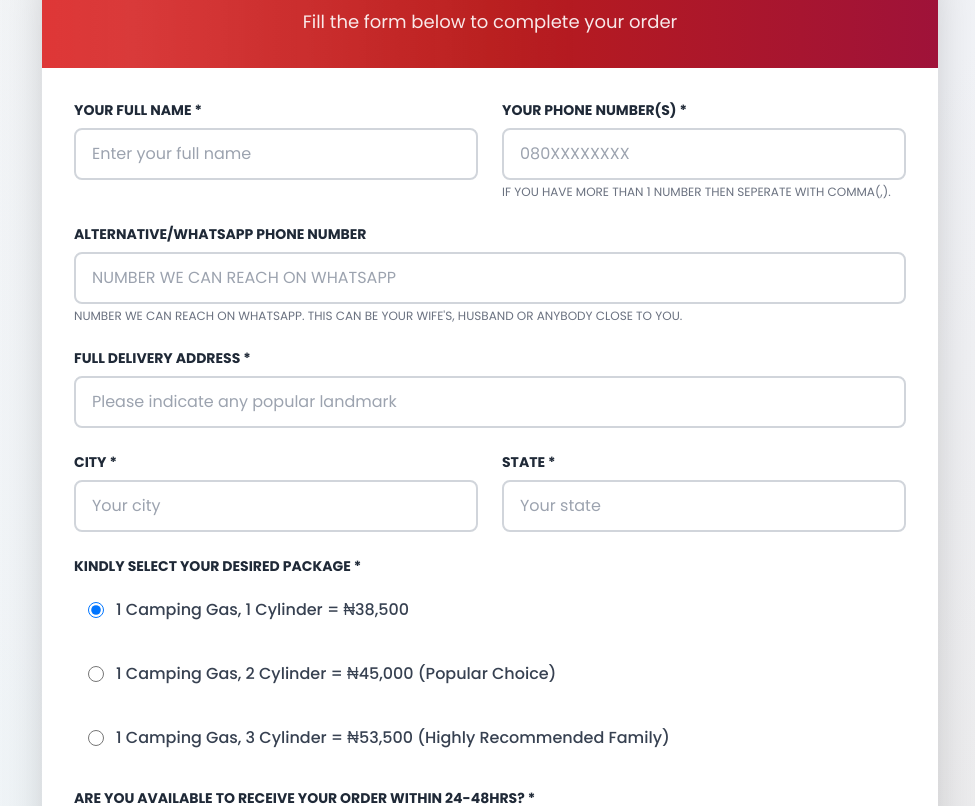
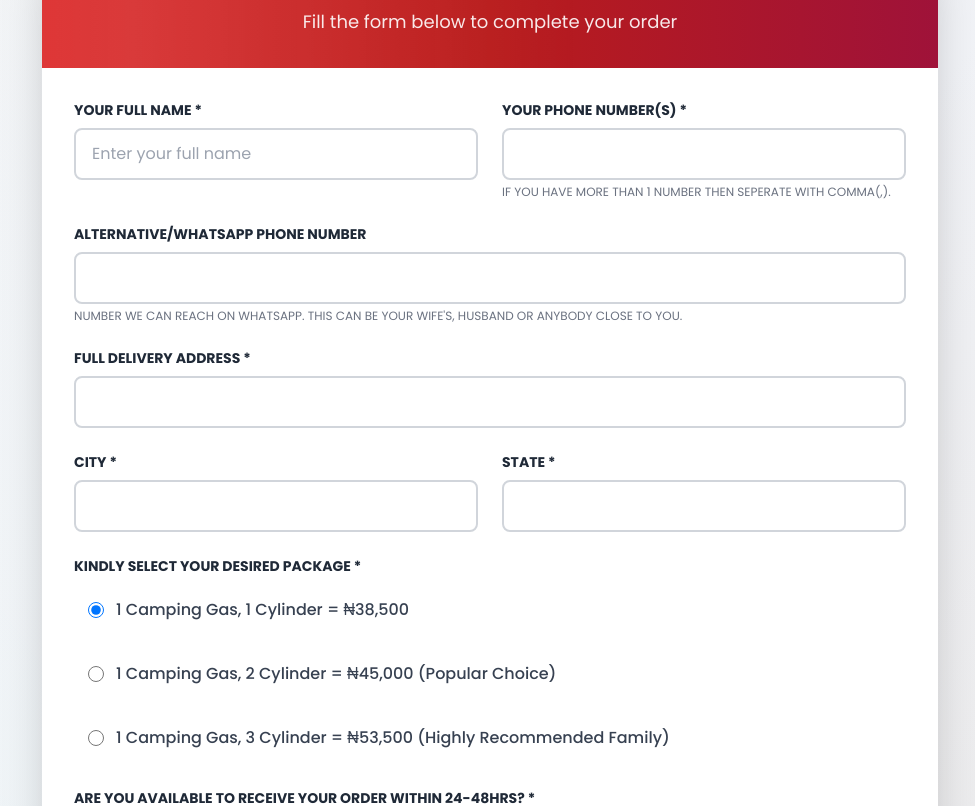
Before and after one commit to jayy-cyberr/Myoreva, a React (Vite) app: page /camp-gas in a window 1280 px wide. Shown: the part 5800-6606 px from the top of the page, without its empty margins (150-1125 px from the left). Built offline with nearby package versions, Linux system fonts and the light colour scheme.

Commit message:
homep update

```diff
--- a/src/pages/CampGasLandingPage.tsx
+++ b/src/pages/CampGasLandingPage.tsx
@@ -1326,7 +1326,7 @@ Our Camp Gas is here to save the day!
                         value={orderForm.phone}
                         onChange={(e) => setOrderForm({...orderForm, phone: e.target.value})}
                         className="w-full px-4 py-3 border-2 border-gray-300 rounded-lg focus:border-red-500 focus:outline-none transition-all duration-300 hover:border-gray-400"
-                        placeholder="080XXXXXXXX"
+                        placeholder=""
                         whileFocus={{ scale: 1.02 }}
                       />
                       <p className="text-xs text-gray-500 mt-1">
@@ -1349,7 +1349,7 @@ Our Camp Gas is here to save the day!
                       value={orderForm.whatsappPhone}
                       onChange={(e) => setOrderForm({...orderForm, whatsappPhone: e.target.value})}
                       className="w-full px-4 py-3 border-2 border-gray-300 rounded-lg focus:border-red-500 focus:outline-none transition-all duration-300 hover:border-gray-400"
-                      placeholder="NUMBER WE CAN REACH ON WHATSAPP"
+                      placeholder=""
                       whileFocus={{ scale: 1.02 }}
                     />
                     <p className="text-xs text-gray-500 mt-1">
@@ -1372,7 +1372,7 @@ Our Camp Gas is here to save the day!
                       value={orderForm.address}
                       onChange={(e) => setOrderForm({...orderForm, address: e.target.value})}
                       className="w-full px-4 py-3 border-2 border-gray-300 rounded-lg focus:border-red-500 focus:outline-none transition-all duration-300 hover:border-gray-400"
-                      placeholder="Please indicate any popular landmark"
+                      placeholder=""
                       whileFocus={{ scale: 1.02 }}
                     />
                   </motion.div>
@@ -1394,7 +1394,7 @@ Our Camp Gas is here to save the day!
                         value={orderForm.city}
                         onChange={(e) => setOrderForm({...orderForm, city: e.target.value})}
                         className="w-full px-4 py-3 border-2 border-gray-300 rounded-lg focus:border-red-500 focus:outline-none transition-all duration-300 hover:border-gray-400"
-                        placeholder="Your city"
+                        placeholder=""
                         whileFocus={{ scale: 1.02 }}
                       />
                     </div>
@@ -1409,7 +1409,7 @@ Our Camp Gas is here to save the day!
                         value={orderForm.state}
                         onChange={(e) => setOrderForm({...orderForm, state: e.target.value})}
                         className="w-full px-4 py-3 border-2 border-gray-300 rounded-lg focus:border-red-500 focus:outline-none transition-all duration-300 hover:border-gray-400"
-                        placeholder="Your state"
+                        placeholder=""
                         whileFocus={{ scale: 1.02 }}
                       />
                     </div>
@@ -1533,9 +1533,9 @@ Our Camp Gas is here to save the day!
                       <span className="relative z-10">Click Here To Order</span>
                     </motion.button>
 
-                    <p className="text-center text-xs sm:text-sm text-gray-500 mt-4">
+                    {/* <p className="text-center text-xs sm:text-sm text-gray-500 mt-4">
                       By clicking the button above, you'll be redirected to our thank you page
-                    </p>
+                    </p> */}
                   </motion.div>
                 </form>
               </motion.div>
--- a/src/pages/HomePage.tsx
+++ b/src/pages/HomePage.tsx
@@ -189,8 +189,6 @@ const HomePage: React.FC = () => {
     <div className="bg-gray-50">
       {/* Hero Section - Enhanced */}
       <section className="relative h-screen overflow-hidden">
-        {/* <AnimatePresence mode="wait"> */}
-{/* This prevents re-renders, avoids white flashes, and smoothly fades between backgrounds without blinking. */}
 
           <div className="absolute inset-0">
   {carouselSlides.map((slide, index) => (
@@ -218,22 +216,24 @@ const HomePage: React.FC = () => {
                   key={`content-${currentSlide}`}
                   initial={{ opacity: 0, y: 30 }}
                   animate={{ opacity: 1, y: 0 }}
-                  transition={{ duration: 0.8, delay: 0.2 }}
+                  transition={{ duration: 0.8, delay: 0.4 }}
                   className="text-white space-y-6"
                 >
                  <div className="space-y-2">
+  {/* h3 slides from left */}
   <motion.h3
-                      initial={{ opacity: 0, x: -20 }}
+    initial={{ opacity: 0, x: -60 }}
     animate={{ opacity: 1, x: 0 }}
-                      transition={{ duration: 0.6, delay: 0.3 }}
+    transition={{ duration: 0.6, delay: 0.4 }}
     className="text-2xl md:text-3xl font-light text-green-200"
   >
     {carouselSlides[currentSlide].title}
   </motion.h3>
 
+  {/* h1 slides from left */}
   <motion.h1
-                      initial={{ opacity: 0, y: 20 }}
-                      animate={{ opacity: 1, y: 0 }}
+    initial={{ opacity: 0, x: -60 }}
+    animate={{ opacity: 1, x: 0 }}
     transition={{ duration: 0.8, delay: 0.4 }}
     className="text-4xl md:text-6xl lg:text-7xl font-bold leading-tight text-white"
   >
@@ -241,20 +241,23 @@ const HomePage: React.FC = () => {
   </motion.h1>
 </div>
 
+
+{/* p tag comes in from bottom AFTER all the above */}
 <motion.p
   initial={{ opacity: 0, y: 50 }}
   animate={{ opacity: 1, y: 0 }}
-                    transition={{ duration: 1, delay: 0.6 }}
-                    className="text-xl md:text-2xl font-light text-gray-200 max-w-2xl"
+  transition={{ duration: 0.8, delay: 0.9 }}
+  className="text-base md:text-xl font-light text-gray-200 max-w-2xl mt-4"
 >
   {carouselSlides[currentSlide].description}
 </motion.p>
 
 
+{/* button also slides in from left */}
 <motion.div
-                    initial={{ opacity: 0, y: 20 }}
-                    animate={{ opacity: 1, y: 0 }}
-                    transition={{ duration: 0.8, delay: 0.8 }}
+  initial={{ opacity: 0, x: -60 }}
+  animate={{ opacity: 1, x: 0 }}
+  transition={{ duration: 0.8, delay: 0.4 }}
   className="pt-6"
 >
   <Link
@@ -264,10 +267,7 @@ const HomePage: React.FC = () => {
     <motion.span
       key={`bounce-${currentSlide}`}
       initial={{ scale: 1, y: 0 }}
-                        animate={{
-                          scale: [1, 1.05, 1],
-                          y: [0, -4, 0]
-                        }}
+      animate={{ scale: [1, 1.05, 1], y: [0, -4, 0] }}
       transition={{
         duration: 2.1,
         repeat: Infinity,
@@ -278,9 +278,10 @@ const HomePage: React.FC = () => {
     >
       {carouselSlides[currentSlide].buttonText}
     </motion.span>
-                      <ArrowRight className="ml-2" size={18} />
+    <ArrowRight className="ml-2" size={12} />
   </Link>
 </motion.div>
+
                 </motion.div>
               </div>
 
```
Lines whose indentation alone changed are shown as unchanged.
